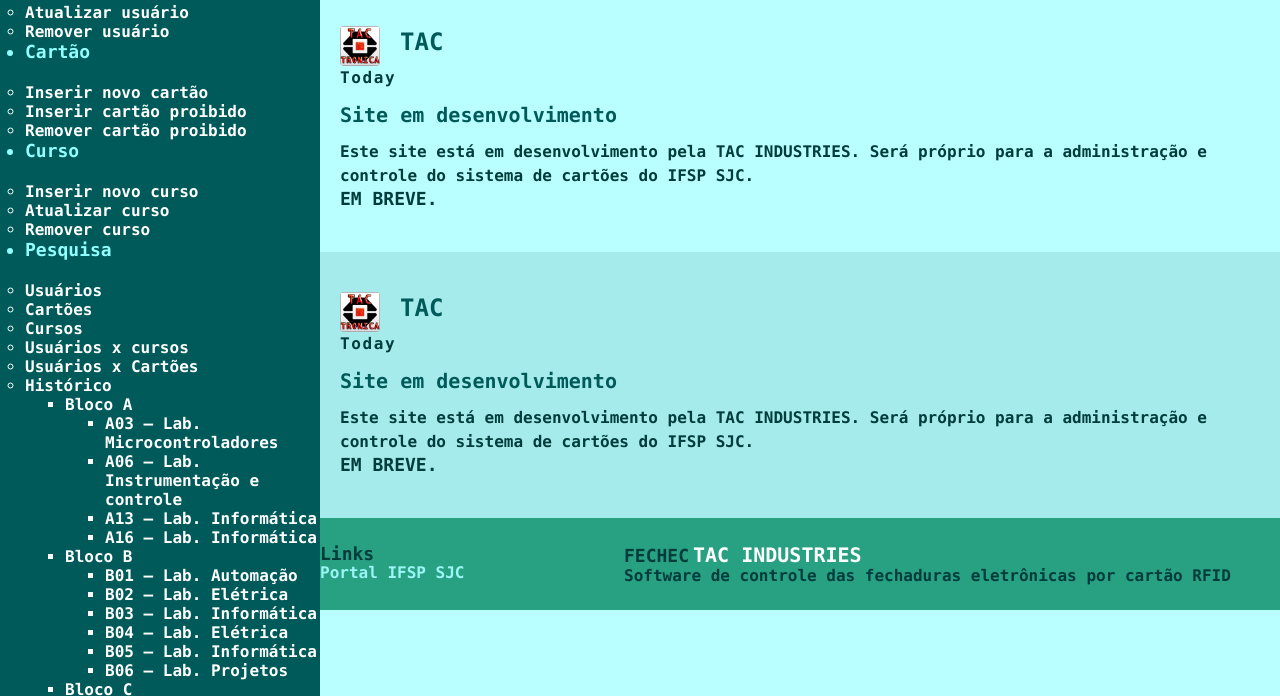
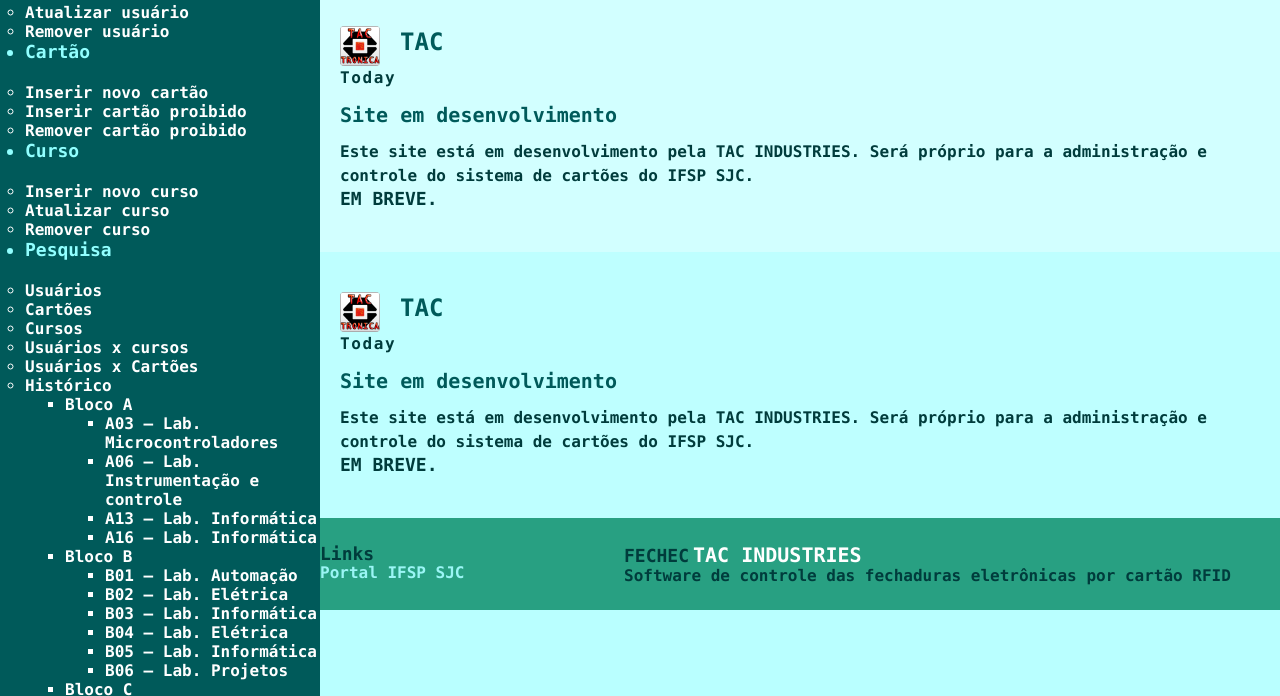
Before and after one commit to zatiro/zatiro.github.io, a plain HTML site: page index.html in a window 1280 px wide. Shown: the part 79-775 px from the top of the page. Drawn offline with Linux system fonts and the light colour scheme.

Commit message:
Add files via upload

```diff
--- a/styles.css
+++ b/styles.css
@@ -21,7 +21,7 @@
 }
 
 #content{
-  background: rgb(185, 255, 255);
+  background: rgb(210, 255, 255);
   width: 75%;
   float: right;
   line-height: 1.5;
@@ -116,7 +116,7 @@
 }
 
 .post-container:nth-child(even){
-  background-color: rgb(165, 235, 235);
+  background-color: rgb(190, 255, 255);
 }
 
 .post-author span{
```
